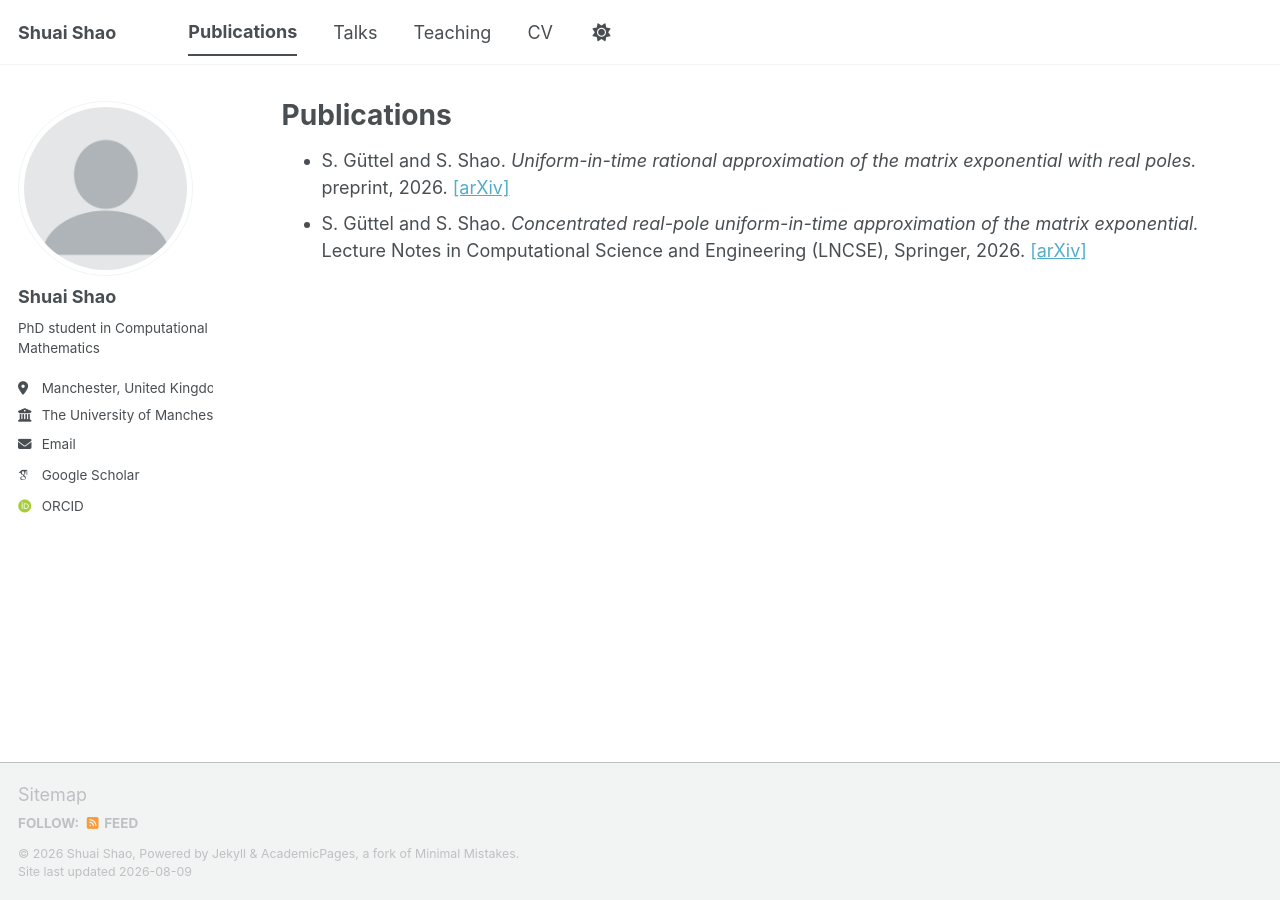
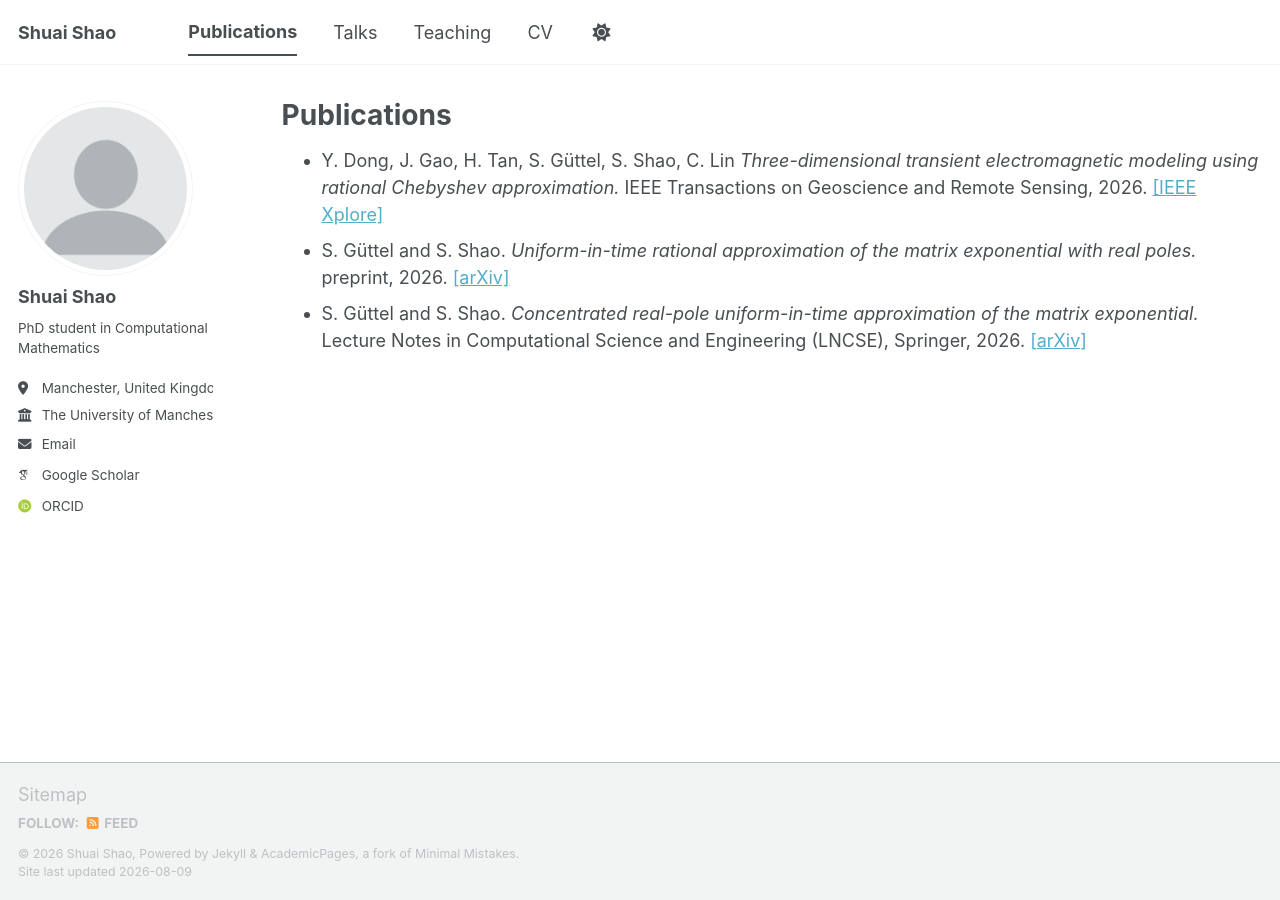
Before and after one commit to ShuaiShao-1203/ShuaiShao-1203.github.io, a Jekyll site: the page built from _pages/publications.html, in a window 1280 px wide. Built offline with Jekyll 4.4.1, drawn with Linux system fonts in a browser that asks for light colours; some web fonts are replaced; a script bundle is joined from its source files by our own code; library files that are not in the unit come from our copies.

Commit message:
Update publications.html

```diff
--- a/_pages/publications.html
+++ b/_pages/publications.html
@@ -10,6 +10,13 @@ author_profile: true
 <!-- Stefan Güttel and Shuai Shao, Concentrated real-pole uniform-in-time approximation of the matrix exponential. <a href="https://arxiv.org/abs/2511.21858v1">[arXiv]</a> -->
 
 <ul class="pub-list">
+  <li>
+  Y. Dong, J. Gao, H. Tan, S. Güttel, S. Shao, C. Lin
+  <em>Three-dimensional transient electromagnetic modeling using rational Chebyshev approximation.</em>
+  IEEE Transactions on Geoscience and Remote Sensing, 2026.
+  <a href="https://ieeexplore.ieee.org/document/11644748">[IEEE Xplore]</a>
+  </li>
+
   <li>
   S. Güttel and S. Shao.
   <em>Uniform-in-time rational approximation of the matrix exponential with real poles.</em>
```
